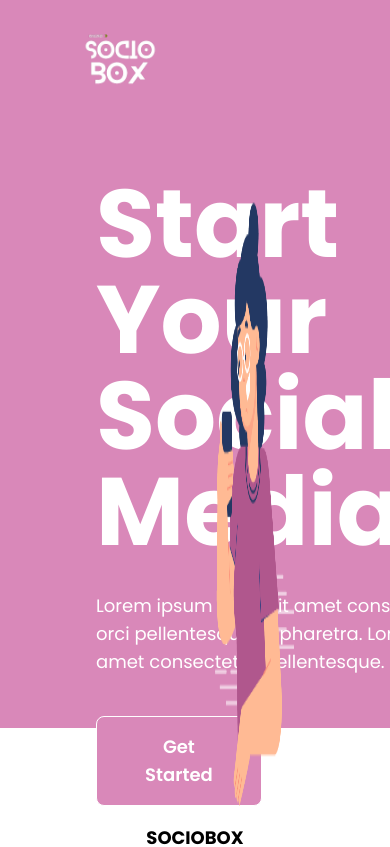
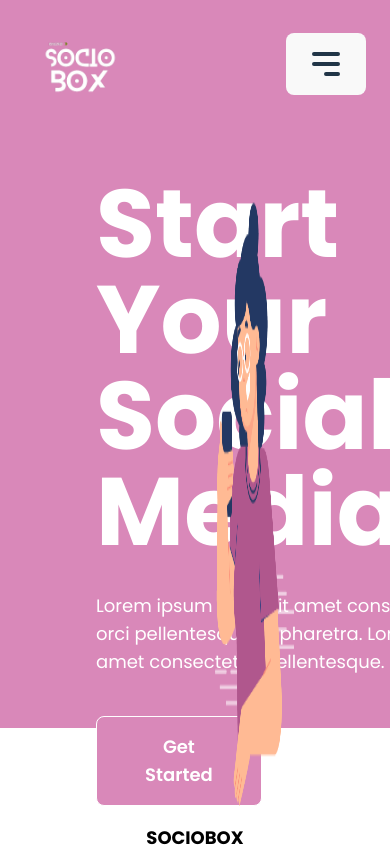
Before and after one commit to rizkyIqbal/smm-platform, a React (Vite) app: page / in a window 390 px wide. Shown: the top 847 px of the page. Built offline with nearby package versions, Linux system fonts and the light colour scheme.

Commit message:
fix:footer text

```diff
--- a/package.json
+++ b/package.json
@@ -10,6 +10,7 @@
     "preview": "vite preview"
   },
   "dependencies": {
+    "@headlessui/react": "^1.7.17",
     "react": "^18.2.0",
     "react-dom": "^18.2.0",
     "react-icons": "^4.11.0",
--- a/src/Component/Footer.jsx
+++ b/src/Component/Footer.jsx
@@ -10,12 +10,12 @@ function Footer() {
                 <div className="mb-6 md:mb-0">
                     <a href="#" className="flex items-center">
                         <img src={logo} className="mr-3 h-24" alt="Sociobox Logo" />
-                        <span className="self-center text-2xl font-semibold whitespace-nowrap dark:text-white">SMM Platform</span>
+                        <span className="self-center text-2xl font-semibold whitespace-nowrap dark:text-white text-white">SMM Platform</span>
                     </a>
                 </div>
                 <div className="grid grid-cols-2 gap-8 sm:gap-12 sm:grid-cols-2">
                     <div>
-                        <h2 className="mb-6 text-md font-semibold text-gray-900 dark:text-white">
+                        <h2 className="mb-6 text-md font-semibold text-gray-900 dark:text-white text-white">
                             Company
                         </h2>
                         <ul className="text-gray-600 dark:text-gray-400">
@@ -28,7 +28,7 @@ function Footer() {
                         </ul>
                     </div>
                     <div>
-                        <h2 className="mb-6 text-md font-semibold text-gray-900 dark:text-white">
+                        <h2 className="mb-6 text-md font-semibold text-gray-900 dark:text-white text-white">
                             Get In Touch
                         </h2>
                         <ul className="text-gray-600 dark:text-gray-400">
--- a/src/Component/Navbar.jsx
+++ b/src/Component/Navbar.jsx
@@ -1,17 +1,37 @@
 import { useState } from 'react'
 import logo from '../assets/img/logo.png'
 import { Link } from "react-router-dom";
+import { Popover } from '@headlessui/react'
+import { HiMenuAlt3 } from "react-icons/hi";
 
 function Navbar() {
   return (
     <>
-      <div className='w-screen h-32 bg-[#D988B9] px-16'>
-        <div className='w-[475px] h-full'>
-            <div className='grid grid-cols-3 h-full'>
-
+      <div className='w-screen h-32 bg-[#D988B9] lg:px-16 px-6'>
+        <div className='lg:w-[475px] w-full h-full'>
+            <div className='lg:grid lg:grid-cols-3 h-full flex justify-between items-center'>
                 <div className='w-28 h-auto'>
                     <img src={logo} alt="" />
                 </div>
+                {/* <div>
+                  test
+                </div> */}
+                <Popover className="lg:hidden relative">
+                  <Popover.Button>
+                    <HiMenuAlt3 fontSize="2.5rem"/>
+                  </Popover.Button>
+
+                  <Popover.Panel className="absolute z-10">
+                    <div className="grid grid-cols-2">
+                      <Link href="#" className="text-white font-medium hover:text-white">Home</Link>
+                      <Link href="#" className="text-white font-medium hover:text-white">Order</Link>
+                      <Link href="#" className="text-white font-medium hover:text-white">About Us</Link>
+                      <Link href="#" className="text-white font-medium hover:text-white">Contact</Link>
+                    </div>
+
+                    <img src="/solutions.jpg" alt="" />
+                  </Popover.Panel>
+                </Popover>
                 <div className="hidden md:flex space-x-4 col-span-2 py-12">
                     <Link href="#" className="text-white font-medium hover:text-white">Home</Link>
                     <Link href="#" className="text-white font-medium hover:text-white">Order</Link>
```
Also changed, not shown: 1 other file (tests, documents, lock files or other folders).
